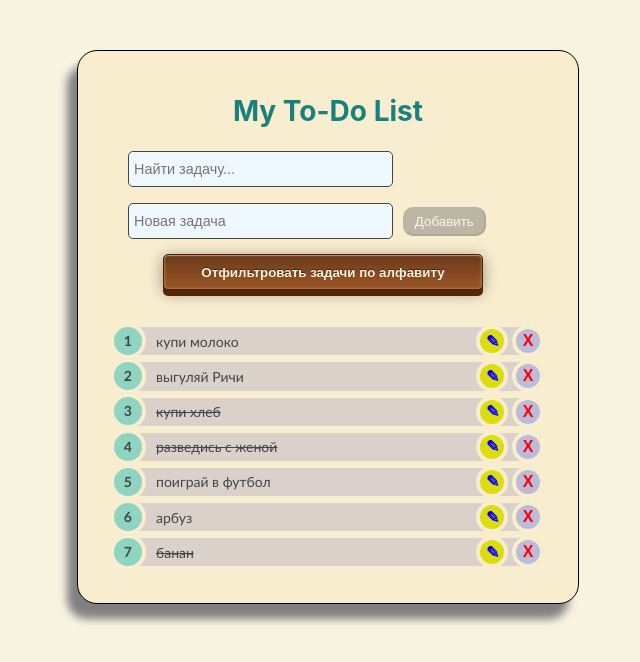
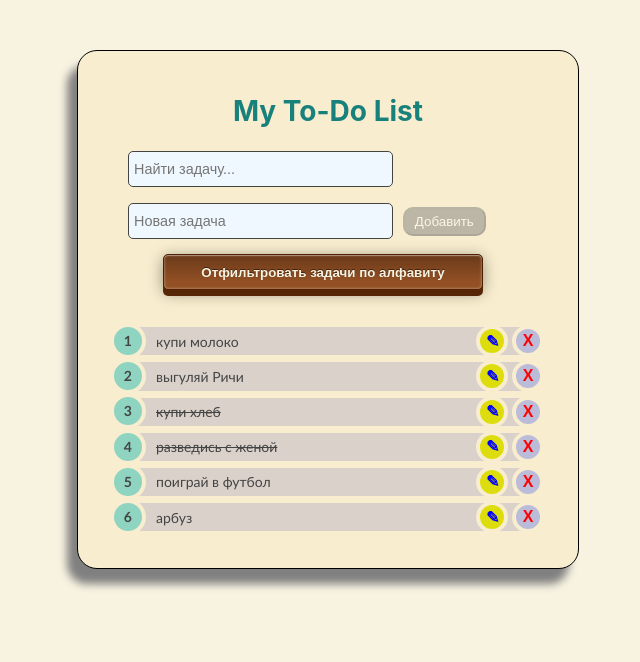
Before and after one commit to vitalyvitmens/todo-list-context-api-react, a React (Create React App) app in the folder my-app/: page / in a window 1280 px wide. Shown: the top 662 px of the page, without its empty margins (312-952 px from the left). Built offline with nearby package versions, Linux system fonts and the light colour scheme; data requests are answered from the project's data file.

Commit message:
add data in project

```diff
--- a/my-app/src/components/todo-list/todo-list.js
+++ b/my-app/src/components/todo-list/todo-list.js
@@ -1,4 +1,4 @@
-import { useState, useContext } from 'react'
+import { useContext } from 'react'
 import { AppContext } from '../../context'
 import styles from './todo-list.module.css'
 
@@ -15,8 +15,6 @@ export const TodoList = () => {
 		sortTitle,
 		setSortTitle,
 	} = useContext(AppContext)
-
-	const [isUpdating, setIsUpdating] = useState(false)
 
 	const sortHandler = () =>
 		sortTitle ? setSortTitle(false) : setSortTitle(true)
@@ -42,7 +40,6 @@ export const TodoList = () => {
 						className={!todo ? styles.updateBtnYellow : styles.updateBtnGreen}
 						onClick={() => {
 							if (todo === '') {
-								setIsUpdating(true)
 								setTodo(title)
 							} else {
 								requestUpdateTodo(id)
--- a/my-app/src/db.json
+++ b/my-app/src/db.json
@@ -29,11 +29,6 @@
       "title": "арбуз",
       "completed": false,
       "id": 6
-    },
-    {
-      "title": "банан",
-      "completed": true,
-      "id": 7
     }
   ]
 }
--- a/my-app/src/hooks/use-request-update-todo.js
+++ b/my-app/src/hooks/use-request-update-todo.js
@@ -5,7 +5,6 @@ export const useRequestUpdateTodo = (
 	setTodo
 ) => {
 	const requestUpdateTodo = (id) => {
-		// setIsUpdating(true)
 
 		fetch(`http://localhost:8204/todos/${id}`, {
 			method: 'PUT',
@@ -20,7 +19,6 @@ export const useRequestUpdateTodo = (
 				setTodo('')
 				setRefreshTodos(!refreshTodos)
 			})
-			// .finally(() => setIsUpdating(false))
 	}
 
 	return {
```
